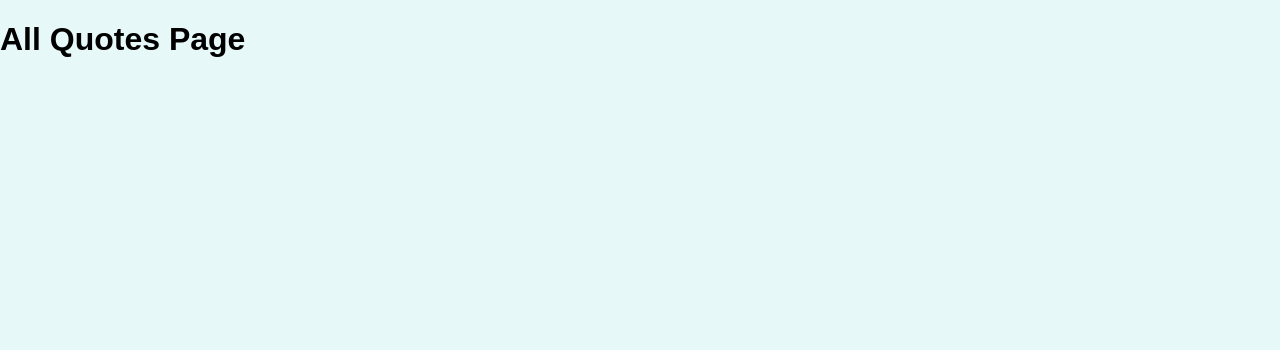
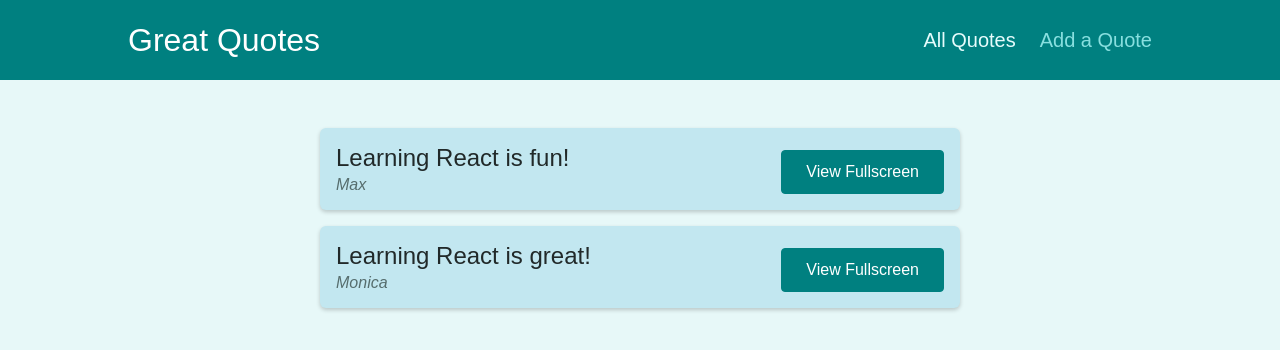
Before and after one commit to avelynhc/Great-Quotes, a React (Create React App) app: page /quotes in a window 1280 px wide. Shown: the top 350 px of the page. Built offline with nearby package versions, Linux system fonts and the light colour scheme.

Commit message:
added layout wrapper and dummy data to work with

```diff
--- a/src/App.js
+++ b/src/App.js
@@ -3,9 +3,11 @@
 import AllQuotes from './pages/AllQuotes';
 import NewQuote from './pages/NewQuote';
 import QuoteDetail from './pages/QuoteDetail';
+import Layout from './components/layout/Layout';
 
 function App() {
   return (
+    <Layout>
       <Switch>
         <Route path='/' exact>
           <Redirect to='/quotes' />
@@ -20,6 +22,7 @@
           <NewQuote />
         </Route>
       </Switch>
+    </Layout>
   );
 }
 
--- /dev/null
+++ b/src/components/layout/Layout.js
@@ -0,0 +1,14 @@
+import { Fragment } from "react";
+import classes from "./Layout.module.css";
+import MainNavigation from "./MainNavigation";
+
+const Layout = (props) => {
+  return (
+    <Fragment>
+      <MainNavigation />
+      <main className={classes.main}>{props.children}</main>
+    </Fragment>
+  );
+};
+
+export default Layout;
--- /dev/null
+++ b/src/components/layout/MainNavigation.js
@@ -0,0 +1,26 @@
+import { NavLink } from "react-router-dom";
+import classes from "./MainNavigation.module.css";
+
+const MainNavigation = () => {
+  return (
+    <header className={classes.header}>
+      <div className={classes.logo}>Great Quotes</div>
+      <nav className={classes.nav}>
+        <ul>
+          <li>
+            <NavLink to="/quotes" activeClassName={classes.active}>
+              All Quotes
+            </NavLink>
+          </li>
+          <li>
+            <NavLink to="/new-quote" activeClassName={classes.active}>
+              Add a Quote
+            </NavLink>
+          </li>
+        </ul>
+      </nav>
+    </header>
+  );
+};
+
+export default MainNavigation;
--- a/src/components/quotes/QuoteForm.js
+++ b/src/components/quotes/QuoteForm.js
@@ -1,7 +1,7 @@
 import { useRef } from 'react';
 
-import Card from '../ui/Card';
-import LoadingSpinner from '../ui/LoadingSpinner';
+import Card from '../UI/Card';
+import LoadingSpinner from '../UI/LoadingSpinner';
 import classes from './QuoteForm.module.css';
 
 const QuoteForm = (props) => {
--- a/src/pages/AllQuotes.js
+++ b/src/pages/AllQuotes.js
@@ -1,5 +1,12 @@
+import QuoteList from './../components/quotes/QuoteList';
+
+const DUMMY_QUOTES = [
+    {id: 'q1', author: 'Max', text: 'Learning React is fun!'},
+    {id: 'q2', author: 'Monica', text: 'Learning React is great!'}
+]
+
 const AllQuotes = () => {
-    return <h1>All Quotes Page</h1>;
+    return <QuoteList quotes={DUMMY_QUOTES}/>
 }
 
 export default AllQuotes;
--- a/src/pages/NewQuote.js
+++ b/src/pages/NewQuote.js
@@ -1,5 +1,11 @@
+import QuoteForm from '../components/quotes/QuoteForm';
+
 const NewQuote = () => {
-    return <h1>New Quotes Page</h1>;
-}
+  const addQuoteHandler = (quoteData) => {
+    console.log(quoteData);
+  };
+
+  return <QuoteForm onAddQuote={addQuoteHandler} />;
+};
 
 export default NewQuote;
```
Also changed, not shown: 1 other file (tests, documents, lock files or other folders). Lines whose indentation alone changed are shown as unchanged.
